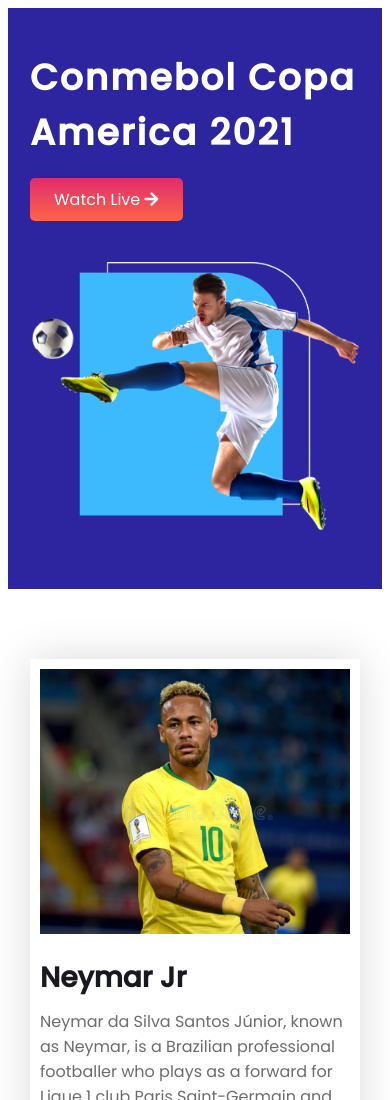
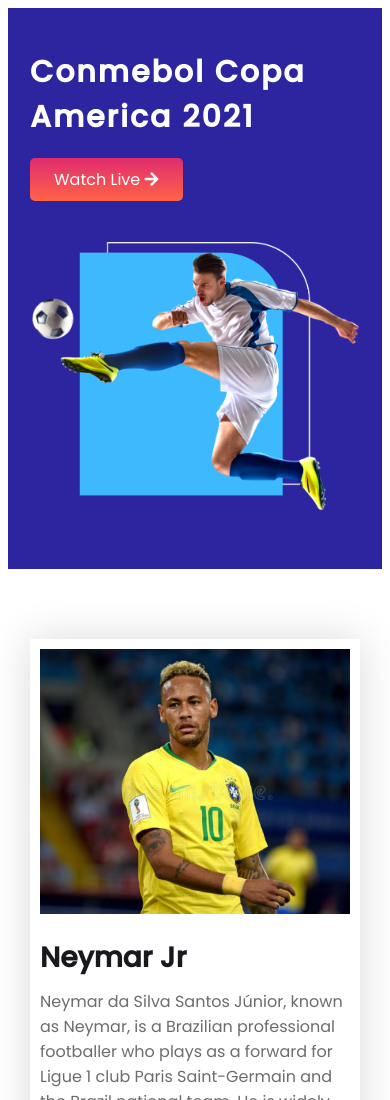
Before and after one commit to hayatul-islam/Football-Copa_America, a plain HTML site: page index.html in a window 390 px wide. Shown: the top 1100 px of the page. Drawn offline with Linux system fonts and the light colour scheme.

Commit message:
responsive check and change

```diff
--- a/css/responsive.css
+++ b/css/responsive.css
@@ -14,11 +14,12 @@
         padding-bottom: 50px;
     }
     .half-width .copa-title{
-        font-size: 36px;
+        font-size: 30px;
         margin-top: 0;
     }
     .half-width img{
         margin-top: 50px;
+        width: 100%;
     }
     /* players section  */
     .players{
```
